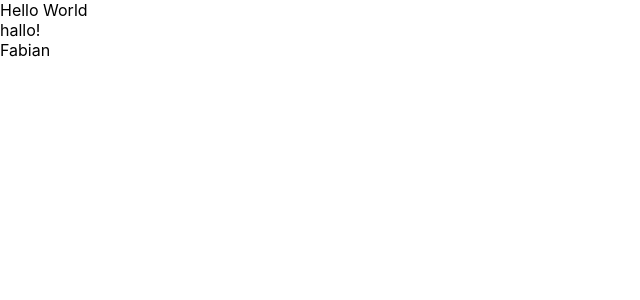
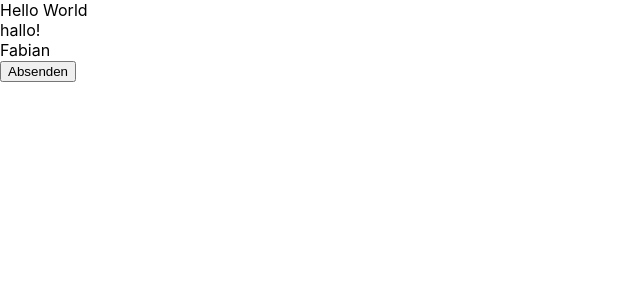
Before and after one commit to hco/pw-ws-2021, a React (Create React App) app: page / in a window 1280 px wide. Shown: the top 300 px of the page, without its empty margins (0-640 px from the left). Built offline with nearby package versions, Linux system fonts and the light colour scheme; the HTML template or start-up script is replaced by a standard one.

Commit message:
Adde MessageCompose

```diff
--- a/src/App.tsx
+++ b/src/App.tsx
@@ -1,3 +1,4 @@
+import MessageCompose from "./components/MessageCompose";
 import { MessageView } from "./components/MessageView";
 import { Message } from "./domain/Message";
 
@@ -13,6 +14,7 @@
     <div>
       Hello World
       <MessageView message={message} />
+      <MessageCompose />
     </div>
   );
 };
--- /dev/null
+++ b/src/components/MessageCompose.tsx
@@ -0,0 +1,14 @@
+const MessageCompose: React.FunctionComponent = () => {
+  const handleSubmit = (event: React.FormEvent<HTMLFormElement>) => {
+    event.preventDefault();
+    console.log("message");
+  };
+
+  return (
+    <form onSubmit={handleSubmit}>
+      <button type="submit">Absenden</button>
+    </form>
+  );
+};
+
+export default MessageCompose;
```
